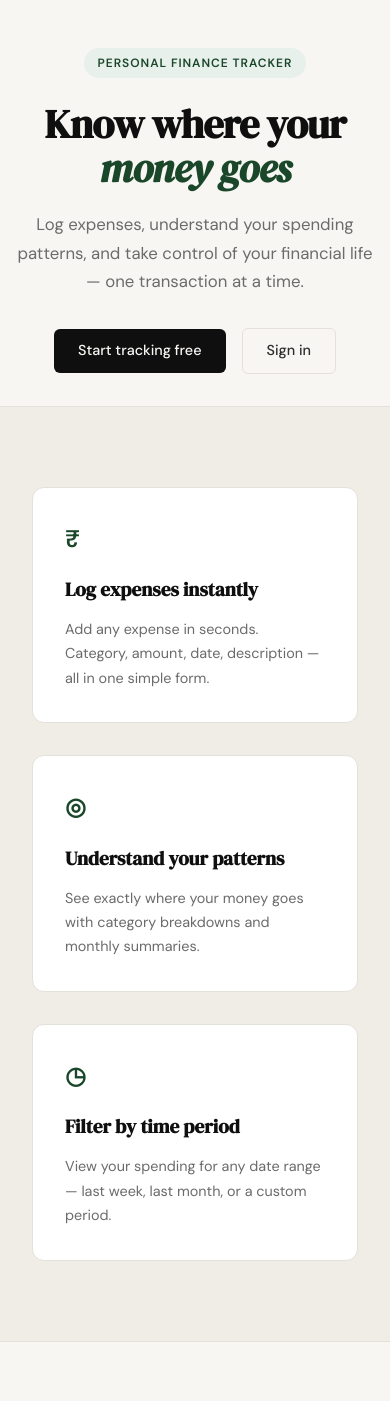
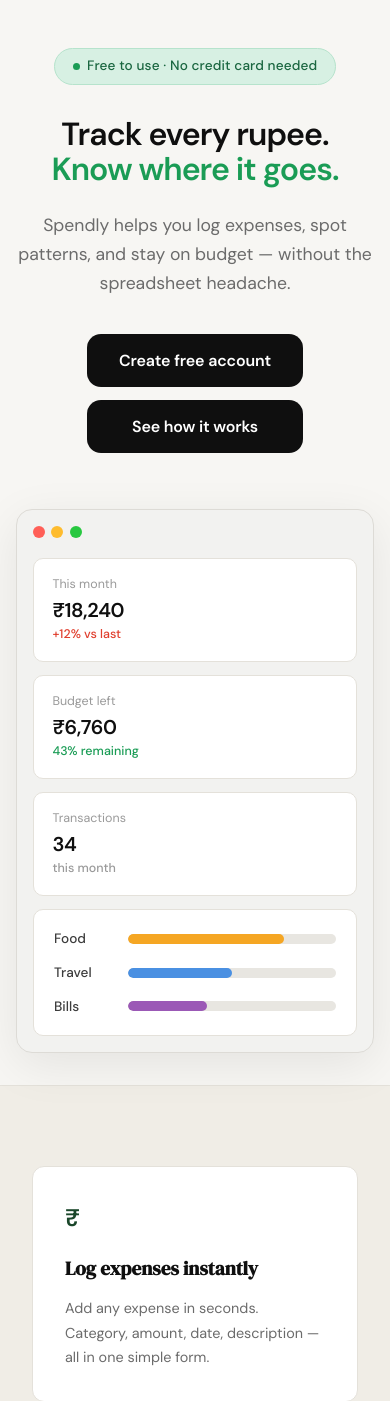
Before and after one commit to shahid-gt/spendly, a Flask app: page / in a window 390 px wide. Shown: the part 61-1462 px from the top of the page. Run offline with Flask 3, Linux system fonts and the light colour scheme.

Commit message:
feat: implement responsive landing page hero section with dashboard mockup

```diff
--- /dev/null
+++ b/static/css/landing.css
@@ -0,0 +1,276 @@
+/* ================================================================== */
+/* landing.css — Hero section styles for Spendly landing page         */
+/* Scope: .hero-v2 and all children. Does not touch global styles.    */
+/* ================================================================== */
+
+/* ------------------------------------------------------------------ */
+/* Hero wrapper                                                        */
+/* ------------------------------------------------------------------ */
+
+.hero-v2 {
+    padding: 5rem 2rem 3rem;
+    display: flex;
+    flex-direction: column;
+    align-items: center;
+    text-align: center;
+    max-width: 860px;
+    margin: 0 auto;
+}
+
+/* ------------------------------------------------------------------ */
+/* Badge                                                               */
+/* ------------------------------------------------------------------ */
+
+.hero-v2__badge {
+    display: inline-flex;
+    align-items: center;
+    gap: 0.45rem;
+    background: #d7f0e3;
+    color: #1a6640;
+    font-family: var(--font-body);
+    font-size: 0.85rem;
+    font-weight: 500;
+    padding: 0.4rem 1.1rem;
+    border-radius: 999px;
+    border: 1px solid #b6e3cc;
+    margin-bottom: 2rem;
+    letter-spacing: 0.01em;
+}
+
+.hero-v2__badge-dot {
+    width: 7px;
+    height: 7px;
+    background: #1a9c55;
+    border-radius: 50%;
+    display: inline-block;
+    flex-shrink: 0;
+}
+
+/* ------------------------------------------------------------------ */
+/* Headline                                                            */
+/* ------------------------------------------------------------------ */
+
+.hero-v2__title {
+    font-family: var(--font-body);
+    font-size: clamp(2.6rem, 6vw, 4.2rem);
+    font-weight: 800;
+    line-height: 1.1;
+    letter-spacing: -0.03em;
+    color: #0f0f0f;
+    margin-bottom: 0;
+}
+
+.hero-v2__title-green {
+    display: block;
+    color: #1a9c55;
+    font-family: var(--font-body);
+    font-weight: 800;
+}
+
+/* ------------------------------------------------------------------ */
+/* Subtitle                                                            */
+/* ------------------------------------------------------------------ */
+
+.hero-v2__subtitle {
+    font-family: var(--font-body);
+    font-size: 1.1rem;
+    color: #6b6b6b;
+    line-height: 1.65;
+    max-width: 520px;
+    margin: 1.5rem auto 2.25rem;
+}
+
+/* ------------------------------------------------------------------ */
+/* CTA buttons                                                         */
+/* ------------------------------------------------------------------ */
+
+.hero-v2__actions {
+    display: flex;
+    gap: 0.85rem;
+    justify-content: center;
+    flex-wrap: wrap;
+    margin-bottom: 3.5rem;
+}
+
+.hero-v2__btn {
+    display: inline-block;
+    background: #0f0f0f;
+    color: #ffffff;
+    font-family: var(--font-body);
+    font-size: 1rem;
+    font-weight: 600;
+    padding: 0.85rem 2rem;
+    border-radius: 14px;
+    border: none;
+    cursor: pointer;
+    text-decoration: none;
+    transition: background 0.2s, transform 0.15s;
+    letter-spacing: -0.01em;
+}
+
+.hero-v2__btn:hover {
+    background: #1a9c55;
+    transform: translateY(-1px);
+}
+
+/* ------------------------------------------------------------------ */
+/* Browser mockup frame                                                */
+/* ------------------------------------------------------------------ */
+
+.hero-v2__mockup {
+    width: 100%;
+    max-width: 780px;
+    background: #f2f2f0;
+    border: 1px solid #dddbd6;
+    border-radius: 16px;
+    padding: 1.25rem 1.5rem 1.5rem;
+    box-shadow: 0 12px 48px rgba(0, 0, 0, 0.08);
+}
+
+/* Traffic-light dots */
+.hero-v2__traffic-lights {
+    display: flex;
+    gap: 0.4rem;
+    align-items: center;
+    margin-bottom: 1.25rem;
+}
+
+.hero-v2__tl {
+    width: 12px;
+    height: 12px;
+    border-radius: 50%;
+}
+
+.hero-v2__tl--red   { background: #ff5f57; }
+.hero-v2__tl--amber { background: #febc2e; }
+.hero-v2__tl--green { background: #28c840; }
+
+/* ------------------------------------------------------------------ */
+/* Stat tiles inside mockup                                            */
+/* ------------------------------------------------------------------ */
+
+.hero-v2__stats {
+    display: grid;
+    grid-template-columns: repeat(3, 1fr);
+    gap: 0.85rem;
+    margin-bottom: 0.85rem;
+}
+
+.hero-v2__stat-tile {
+    background: #ffffff;
+    border: 1px solid #e4e1da;
+    border-radius: 10px;
+    padding: 1rem 1.15rem;
+    text-align: left;
+}
+
+.hero-v2__stat-label {
+    font-size: 0.78rem;
+    color: #9a9a9a;
+    font-weight: 400;
+    margin-bottom: 0.3rem;
+    font-family: var(--font-body);
+}
+
+.hero-v2__stat-value {
+    font-family: var(--font-body);
+    font-size: 1.55rem;
+    font-weight: 700;
+    color: #0f0f0f;
+    letter-spacing: -0.02em;
+    line-height: 1;
+    margin-bottom: 0.3rem;
+}
+
+.hero-v2__stat-sub {
+    font-size: 0.78rem;
+    font-weight: 500;
+    font-family: var(--font-body);
+}
+
+.hero-v2__stat-sub--red   { color: #e03e2d; }
+.hero-v2__stat-sub--green { color: #1a9c55; }
+.hero-v2__stat-sub--muted { color: #9a9a9a; }
+
+/* ------------------------------------------------------------------ */
+/* Bar chart inside mockup                                             */
+/* ------------------------------------------------------------------ */
+
+.hero-v2__chart {
+    background: #ffffff;
+    border: 1px solid #e4e1da;
+    border-radius: 10px;
+    padding: 1.1rem 1.25rem;
+    display: flex;
+    flex-direction: column;
+    gap: 0.75rem;
+}
+
+.hero-v2__chart-row {
+    display: grid;
+    grid-template-columns: 60px 1fr;
+    align-items: center;
+    gap: 0.85rem;
+}
+
+.hero-v2__chart-label {
+    font-size: 0.85rem;
+    font-weight: 500;
+    color: #3d3d3d;
+    font-family: var(--font-body);
+    text-align: left;
+}
+
+.hero-v2__chart-track {
+    height: 10px;
+    background: #e8e6e1;
+    border-radius: 999px;
+    overflow: hidden;
+}
+
+.hero-v2__chart-bar {
+    height: 100%;
+    border-radius: 999px;
+}
+
+.hero-v2__chart-bar--food   { background: #f5a623; width: 75%; }
+.hero-v2__chart-bar--travel { background: #4a90e2; width: 50%; }
+.hero-v2__chart-bar--bills  { background: #9b59b6; width: 38%; }
+
+/* ------------------------------------------------------------------ */
+/* Responsive                                                          */
+/* ------------------------------------------------------------------ */
+
+@media (max-width: 640px) {
+    .hero-v2 {
+        padding: 3rem 1rem 2rem;
+    }
+
+    .hero-v2__title {
+        font-size: clamp(2rem, 8vw, 2.8rem);
+    }
+
+    .hero-v2__stats {
+        grid-template-columns: 1fr;
+    }
+
+    .hero-v2__btn {
+        width: 100%;
+        text-align: center;
+    }
+
+    .hero-v2__actions {
+        flex-direction: column;
+        align-items: stretch;
+    }
+}
+
+@media (max-width: 480px) {
+    .hero-v2__mockup {
+        padding: 1rem;
+    }
+
+    .hero-v2__stat-value {
+        font-size: 1.25rem;
+    }
+}
--- a/templates/landing.html
+++ b/templates/landing.html
@@ -2,79 +2,114 @@
 
 {% block title %}Spendly — Track Every Rupee{% endblock %}
 
+{% block head %}
+<link rel="stylesheet" href="{{ url_for('static', filename='css/landing.css') }}">
+{% endblock %}
+
 {% block content %}
 
-<section class="hero">
-    <div class="hero-inner">
-        <div class="hero-badge">Personal Finance Tracker</div>
-        <h1 class="hero-title">
-            Know where your<br>
-            <em>money goes</em>
-        </h1>
-        <p class="hero-subtitle">
-            Log expenses, understand your spending patterns,
-            and take control of your financial life —
-            one transaction at a time.
-        </p>
-        <div class="hero-actions">
-            <a href="{{ url_for('register') }}" class="btn-primary">Start tracking free</a>
-            <a href="{{ url_for('login') }}" class="btn-ghost">Sign in</a>
+<!-- ============================================================ -->
+<!-- HERO SECTION (v2 — matches reference design)                -->
+<!-- ============================================================ -->
+<section class="hero-v2" aria-label="Hero">
+
+    <!-- Badge -->
+    <div class="hero-v2__badge">
+        <span class="hero-v2__badge-dot" aria-hidden="true"></span>
+        Free to use &middot; No credit card needed
+    </div>
+
+    <!-- Headline -->
+    <h1 class="hero-v2__title">
+        Track every rupee.
+        <span class="hero-v2__title-green">Know where it goes.</span>
+    </h1>
+
+    <!-- Subtitle -->
+    <p class="hero-v2__subtitle">
+        Spendly helps you log expenses, spot patterns, and stay
+        on budget &mdash; without the spreadsheet headache.
+    </p>
+
+    <!-- CTA buttons -->
+    <div class="hero-v2__actions">
+        <a href="{{ url_for('register') }}" class="hero-v2__btn" id="hero-cta-register">Create free account</a>
+        <a href="{{ url_for('login') }}" class="hero-v2__btn" id="hero-cta-login">See how it works</a>
+    </div>
+
+    <!-- Browser-window mockup -->
+    <div class="hero-v2__mockup" role="img" aria-label="Spendly dashboard preview">
+
+        <!-- Traffic-light chrome dots -->
+        <div class="hero-v2__traffic-lights" aria-hidden="true">
+            <span class="hero-v2__tl hero-v2__tl--red"></span>
+            <span class="hero-v2__tl hero-v2__tl--amber"></span>
+            <span class="hero-v2__tl hero-v2__tl--green"></span>
         </div>
-    </div>
-    <div class="hero-visual">
-        <div class="mock-card">
-            <div class="mock-card-header">
-                <span class="mock-label">March 2026</span>
-                <span class="mock-total">₹12,450</span>
+
+        <!-- Stat tiles -->
+        <div class="hero-v2__stats">
+            <div class="hero-v2__stat-tile">
+                <p class="hero-v2__stat-label">This month</p>
+                <p class="hero-v2__stat-value">&#8377;18,240</p>
+                <p class="hero-v2__stat-sub hero-v2__stat-sub--red">+12% vs last</p>
             </div>
-            <div class="mock-bars">
-                <div class="mock-bar-row">
-                    <span class="mock-cat">Bills</span>
-                    <div class="mock-bar-track">
-                        <div class="mock-bar" style="width: 72%"></div>
-                    </div>
-                    <span class="mock-amt">₹4,500</span>
+            <div class="hero-v2__stat-tile">
+                <p class="hero-v2__stat-label">Budget left</p>
+                <p class="hero-v2__stat-value">&#8377;6,760</p>
+                <p class="hero-v2__stat-sub hero-v2__stat-sub--green">43% remaining</p>
+            </div>
+            <div class="hero-v2__stat-tile">
+                <p class="hero-v2__stat-label">Transactions</p>
+                <p class="hero-v2__stat-value">34</p>
+                <p class="hero-v2__stat-sub hero-v2__stat-sub--muted">this month</p>
+            </div>
+        </div>
+
+        <!-- Category bar chart -->
+        <div class="hero-v2__chart" aria-hidden="true">
+            <div class="hero-v2__chart-row">
+                <span class="hero-v2__chart-label">Food</span>
+                <div class="hero-v2__chart-track">
+                    <div class="hero-v2__chart-bar hero-v2__chart-bar--food"></div>
                 </div>
-                <div class="mock-bar-row">
-                    <span class="mock-cat">Food</span>
-                    <div class="mock-bar-track">
-                        <div class="mock-bar mock-bar-2" style="width: 52%"></div>
-                    </div>
-                    <span class="mock-amt">₹3,200</span>
+            </div>
+            <div class="hero-v2__chart-row">
+                <span class="hero-v2__chart-label">Travel</span>
+                <div class="hero-v2__chart-track">
+                    <div class="hero-v2__chart-bar hero-v2__chart-bar--travel"></div>
                 </div>
-                <div class="mock-bar-row">
-                    <span class="mock-cat">Health</span>
-                    <div class="mock-bar-track">
-                        <div class="mock-bar mock-bar-3" style="width: 33%"></div>
-                    </div>
-                    <span class="mock-amt">₹2,050</span>
-                </div>
-                <div class="mock-bar-row">
-                    <span class="mock-cat">Transport</span>
-                    <div class="mock-bar-track">
-                        <div class="mock-bar mock-bar-4" style="width: 28%"></div>
-                    </div>
-                    <span class="mock-amt">₹1,800</span>
+            </div>
+            <div class="hero-v2__chart-row">
+                <span class="hero-v2__chart-label">Bills</span>
+                <div class="hero-v2__chart-track">
+                    <div class="hero-v2__chart-bar hero-v2__chart-bar--bills"></div>
                 </div>
             </div>
         </div>
-    </div>
+
+    </div><!-- /hero-v2__mockup -->
+
 </section>
+<!-- ============================================================ -->
+<!-- END HERO SECTION                                            -->
+<!-- ============================================================ -->
+
 
 <section class="features">
     <div class="features-inner">
         <div class="feature-card">
-            <div class="feature-icon">₹</div>
+            <div class="feature-icon">&#8377;</div>
             <h3 class="feature-title">Log expenses instantly</h3>
             <p class="feature-body">Add any expense in seconds. Category, amount, date, description — all in one simple form.</p>
         </div>
         <div class="feature-card">
-            <div class="feature-icon">◎</div>
+            <div class="feature-icon">&#9678;</div>
             <h3 class="feature-title">Understand your patterns</h3>
             <p class="feature-body">See exactly where your money goes with category breakdowns and monthly summaries.</p>
         </div>
         <div class="feature-card">
-            <div class="feature-icon">◷</div>
+            <div class="feature-icon">&#9719;</div>
             <h3 class="feature-title">Filter by time period</h3>
             <p class="feature-body">View your spending for any date range — last week, last month, or a custom period.</p>
         </div>
```
